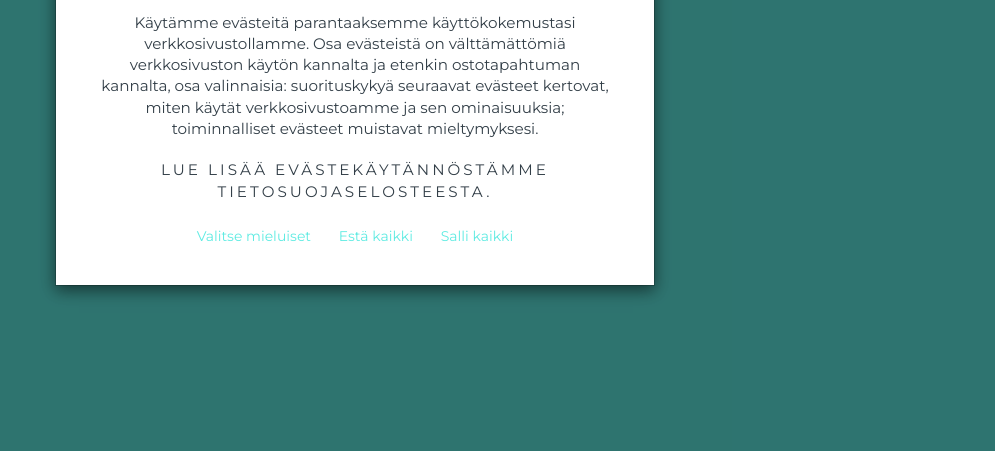
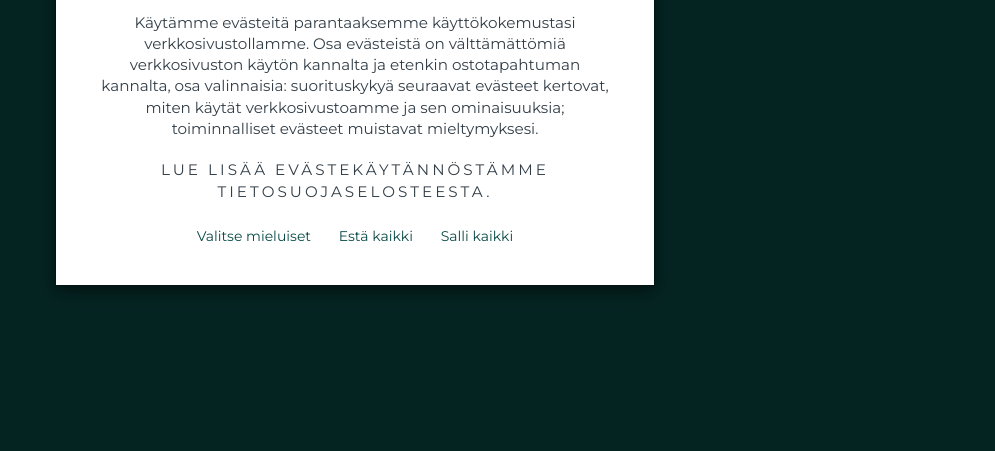
Before and after one commit to ottovilo/doable, a plain HTML site: page index.html in a window 1280 px wide. Shown: the part 223-674 px from the top of the page, without its empty margins (285-1280 px from the left). Drawn offline with nearby package versions, Linux system fonts and the light colour scheme.

Commit message:
Update monolith.css

```diff
--- a/css/monolith.css
+++ b/css/monolith.css
@@ -9,7 +9,7 @@ Light color: light gray rgba(245,245,245,1); Light color to make odd and even mo
 :root {
 	--headerSpace:75px;
 	--primary-color: #FFF;
-	--dark-color: #5eebe2; /*Uusi turkoosi*/
+	--dark-color: #094a46; /*Uusi MUSTAHKO*/
 	--dark-color-lighter: #696158;
 	--light-color: #f5f5f5;
         --highlight-color: #5eaeeb; /*Uusi taivaansininen*/
```
